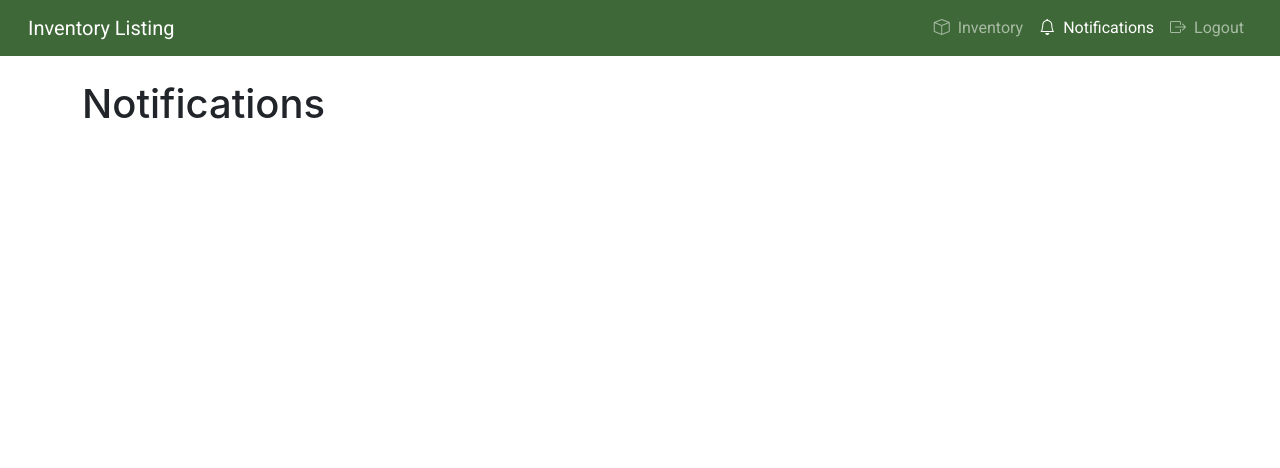
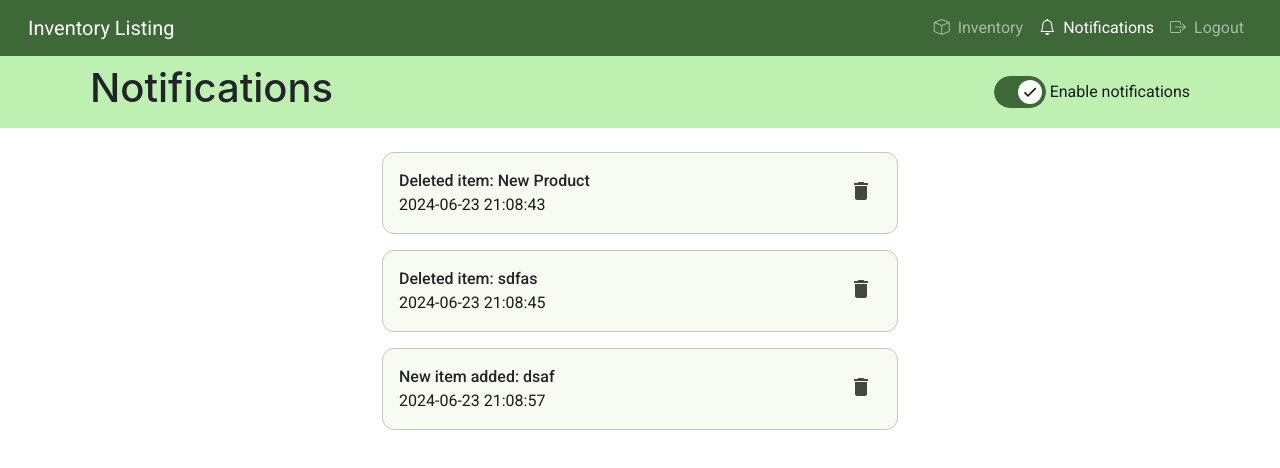
Before and after one commit to FreemanS98765/cs-499-repo, an Angular app in the folder app_public/: page /notifications in a window 1280 px wide. Shown: the top 468 px of the page. Built offline with nearby package versions, Linux system fonts and the light colour scheme.

Commit message:
Notifications view set up

```diff
--- a/app_public/src/app/notifications/notifications.component.html
+++ b/app_public/src/app/notifications/notifications.component.html
@@ -37,11 +37,45 @@
   </nav>
 </header>
 
-<div class="container py-4">
-  <div class="row">
-    <div class="col">
-      <!-- Notification List -->
-       <h1>Notifications</h1>
+<!-- Notifications Sub Header -->
+<div class="sub-header">
+  <div class="container">
+    <div class="row">
+      <div class="col">
+        <div class="d-flex justify-content-between align-item-end p-2">
+          <!-- Notification List -->
+          <h1>Notifications</h1>
+          <div class="d-flex flex-column justify-content-center">
+            <!-- Notifications toggle -->
+            <mat-slide-toggle
+              [(ngModel)]="notificationsState"
+              (change)="toggleNotifications($event)"
+              >Enable notifications</mat-slide-toggle
+            >
+          </div>
+        </div>
+      </div>
     </div>
   </div>
 </div>
+
+<!-- Notification List -->
+<div class="container container-max-sm py-4">
+  <div class="row">
+    <div class="col">
+      <div class="mb-3" *ngFor="let notification of notifications">
+        <mat-card appearance="outlined" class="mb-3">
+          <mat-card-content class="d-flex justify-content-between">
+            <div>
+              <mat-card-title class="font-weight-md">{{ notification.title }}</mat-card-title>
+              <mat-card-subtitle>{{ notification.date }}</mat-card-subtitle>
+            </div>
+            <button mat-icon-button color="warn">
+              <mat-icon>delete</mat-icon>
+            </button>
+          </mat-card-content>
+        </mat-card>
+      </div>
+    </div>
+  </div>
+</div>
--- a/app_public/src/app/notifications/notifications.component.ts
+++ b/app_public/src/app/notifications/notifications.component.ts
@@ -1,6 +1,12 @@
 import { Component } from '@angular/core';
 import { RouterOutlet } from '@angular/router';
 import { RouterLink } from '@angular/router';
+import { FormsModule } from '@angular/forms';
+import { MatSlideToggleModule } from '@angular/material/slide-toggle';
+import { MatCardModule } from '@angular/material/card';
+import { MatButtonModule } from '@angular/material/button';
+import { CommonModule } from '@angular/common';
+import { MatIconModule } from '@angular/material/icon';
 
 /**
  * @title Notifications Component
@@ -8,11 +14,30 @@ import { RouterLink } from '@angular/router';
 @Component({
   selector: 'app-notifications',
   standalone: true,
-  imports: [RouterOutlet, RouterLink],
+  imports: [
+    RouterOutlet,
+    RouterLink,
+    MatSlideToggleModule,
+    FormsModule,
+    MatCardModule,
+    MatButtonModule,
+    CommonModule,
+    MatIconModule
+  ],
   templateUrl: './notifications.component.html',
   styleUrl: './notifications.component.css',
   host: { class: 'notifications-view' },
 })
 export class NotificationsComponent {
+  notificationsState: boolean = true;
 
+  toggleNotifications(event: any): void {
+    this.notificationsState = event.checked;
+  }
+
+  notifications = [
+    { title: 'Deleted item: New Product', date: '2024-06-23 21:08:43' },
+    { title: 'Deleted item: sdfas', date: '2024-06-23 21:08:45' },
+    { title: 'New item added: dsaf', date: '2024-06-23 21:08:57' },
+  ];
 }
--- a/app_public/src/custom-theme.scss
+++ b/app_public/src/custom-theme.scss
@@ -1,7 +1,7 @@
 // Custom Theming for Angular Material
 // For more information: https://material.angular.io/guide/theming
 @use "@angular/material" as mat;
-@use "m3-theme" as m3;
+@use "./m3-theme" as m3;
 // Plus imports for other components in your app.
 
 // Include the common styles for Angular Material. We include this here so that you only
--- a/app_public/src/styles.css
+++ b/app_public/src/styles.css
@@ -1,21 +1,85 @@
 /* You can add global styles to this file, and also import other style files */
-:root {
+:root,
+:host {
   --primary-color: #3e6837;
   --primary-hover-color: #4a7d3f;
   --on-disabled: #8f8f8f;
   --surface: #f7fbf1;
   --inverse-surface: #e0e4da;
-
   font-family: "Inter", -apple-system, BlinkMacSystemFont, "Segoe UI", Roboto,
     Helvetica, Arial, sans-serif, "Apple Color Emoji", "Segoe UI Emoji",
     "Segoe UI Symbol";
   box-sizing: border-box;
   -webkit-font-smoothing: antialiased;
   -moz-osx-font-smoothing: grayscale;
+  --sys-background: #f8fbf1;
+  --sys-on-background: #191d17;
+  --sys-surface: #f8fbf1;
+  --sys-surface-dim: #d8dbd2;
+  --sys-surface-bright: #f8fbf1;
+  --sys-surface-container-lowest: #ffffff;
+  --sys-surface-container-low: #f2f5eb;
+  --sys-surface-container: #ecefe5;
+  --sys-surface-container-high: #e6e9e0;
+  --sys-surface-container-highest: #e0e4da;
+  --sys-on-surface: #191d17;
+  --sys-surface-variant: #dfe4d7;
+  --sys-on-surface-variant: #43483f;
+  --sys-inverse-surface: #2e322b;
+  --sys-inverse-on-surface: #eff2e8;
+  --sys-outline: #73796e;
+  --sys-outline-variant: #c3c8bc;
+  --sys-shadow: #000000;
+  --sys-scrim: #000000;
+  --sys-surface-tint: #3e6837;
+  --sys-primary: #3e6837;
+  --sys-on-primary: #ffffff;
+  --sys-primary-container: #bff0b1;
+  --sys-on-primary-container: #002201;
+  --sys-inverse-primary: #a3d397;
+  --sys-secondary: #3d6838;
+  --sys-on-secondary: #ffffff;
+  --sys-secondary-container: #bef0b2;
+  --sys-on-secondary-container: #002202;
+  --sys-tertiary: #006970;
+  --sys-on-tertiary: #ffffff;
+  --sys-tertiary-container: #9df0f8;
+  --sys-on-tertiary-container: #002022;
+  --sys-error: #904a43;
+  --sys-on-error: #ffffff;
+  --sys-error-container: #ffdad5;
+  --sys-on-error-container: #3b0907;
+  --sys-neutral: #747870;
+  --sys-neutral-variant: #73796e;
+  --sys-primary-fixed: #bff0b1;
+  --sys-primary-fixed-dim: #a3d397;
+  --sys-on-primary-fixed: #002201;
+  --sys-on-primary-fixed-variant: #275022;
+  --sys-secondary-fixed: #bef0b2;
+  --sys-secondary-fixed-dim: #a3d398;
+  --sys-on-secondary-fixed: #002202;
+  --sys-on-secondary-fixed-variant: #265022;
+  --sys-tertiary-fixed: #9df0f8;
+  --sys-tertiary-fixed-dim: #80d4db;
+  --sys-on-tertiary-fixed: #002022;
+  --sys-on-tertiary-fixed-variant: #004f54;
+  --sys-inverse-secondary: #a3d398;
+  --sys-inverse-tertiary: #80d4db;
+  --sys-inverse-error: #ffb4ab;
+  --sys-error-fixed: #ffdad5;
+  --sys-error-fixed-dim: #ffb4ab;
+  --sys-on-error-fixed: #3b0907;
+  --sys-on-error-fixed-variant: #73342d;
 }
 
-html, body { height: 100%; }
-body { margin: 0; font-family: Roboto, "Helvetica Neue", sans-serif; }
+html,
+body {
+  height: 100%;
+}
+body {
+  margin: 0;
+  font-family: Roboto, "Helvetica Neue", sans-serif;
+}
 
 h1 {
   font-family: "Inter Tight", -apple-system, BlinkMacSystemFont, "Segoe UI",
@@ -47,6 +111,10 @@ a {
   display: flex;
   flex-direction: column;
   justify-content: center;
+}
+
+.sub-header {
+  background-color: var(--sys-secondary-container);
 }
 
 /* Button Styles */
@@ -94,3 +162,19 @@ a {
   color: white;
   padding: 0 1rem;
 }
+
+/* Container Styles */
+.container-max-sm {
+  max-width: 540px;
+  margin: 0 auto;
+}
+
+.container-max-md {
+  max-width: 720px;
+  margin: 0 auto;
+}
+
+/* Typography styles */
+.font-weight-md {
+  font-weight: 500 !important;
+}
```
Also changed, not shown: app_public/src/m3-theme.scss (+7 -5 lines).
